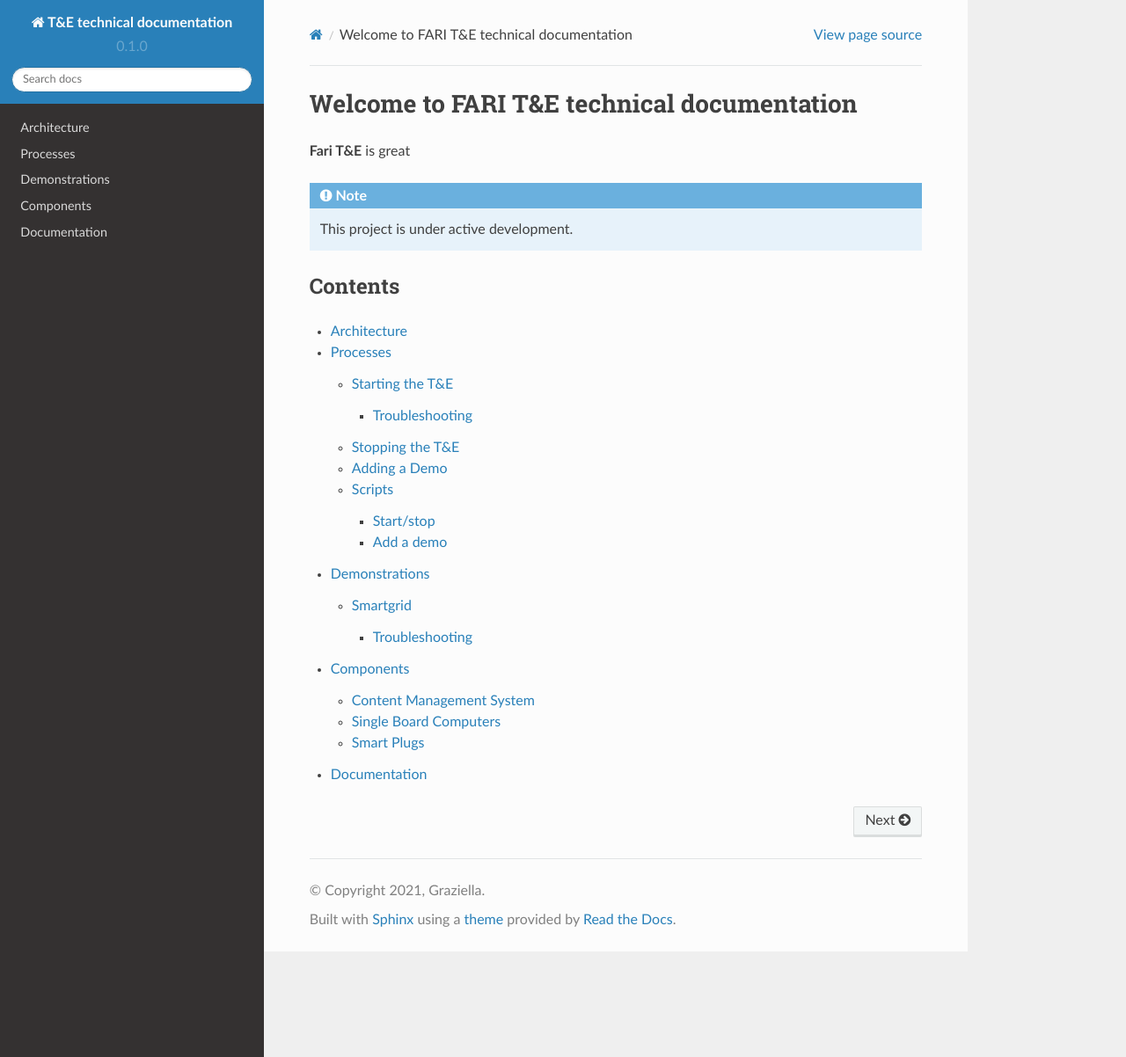
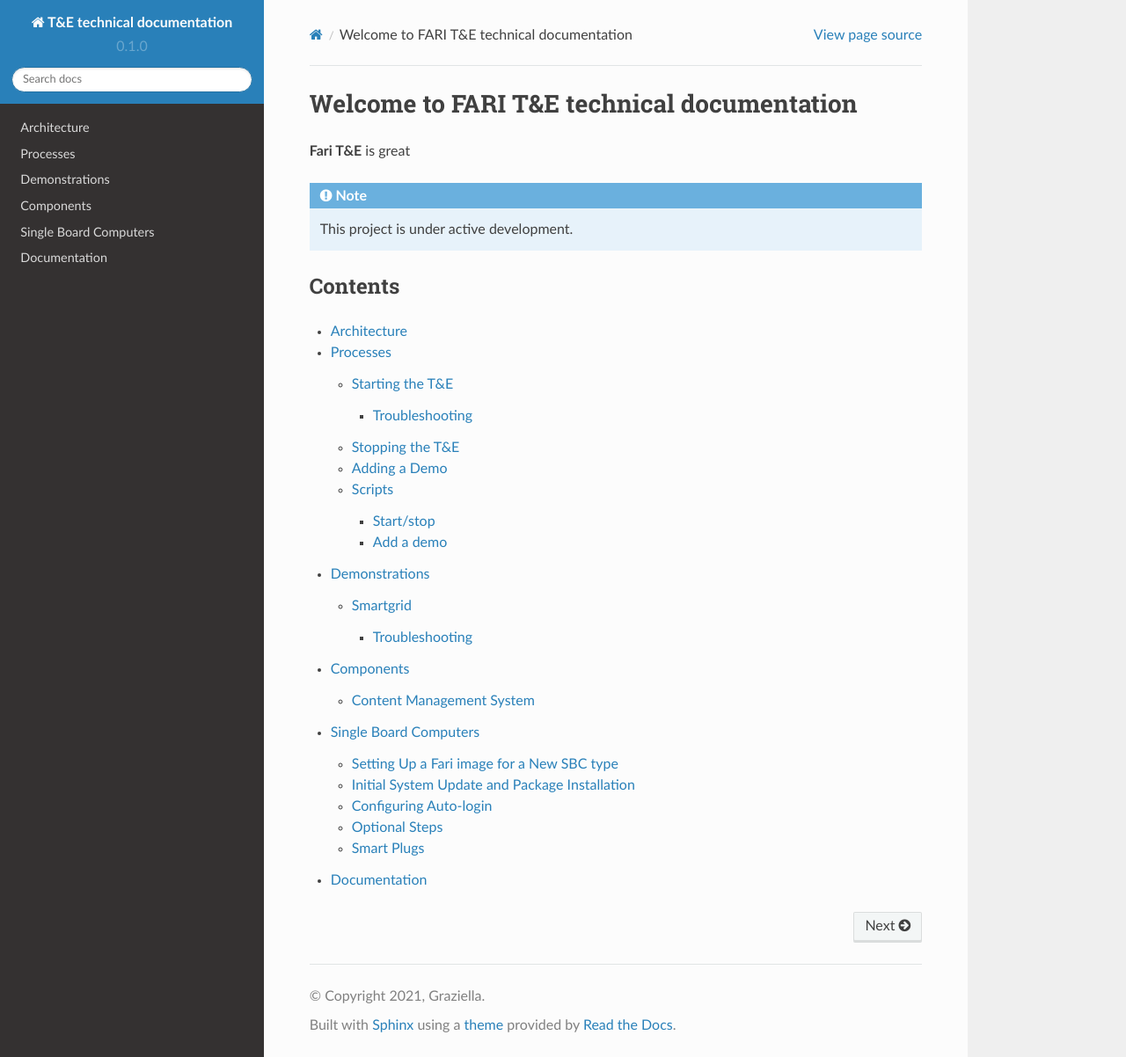
Before and after one commit to FARI-brussels/TE-technical-documentation, a Sphinx documentation site: the page built from docs/source/index.rst, in a window 1280 px wide and 1202 px high. Shown: the whole window at 88% size. Built offline with Sphinx 7.4.7 and the Read the Docs theme 2.0.0, drawn with Linux system fonts in a browser that asks for light colours; some of the changed lines change nothing that is shown.

Commit message:
doc for distro

```diff
--- a/docs/source/components.rst
+++ b/docs/source/components.rst
@@ -14,9 +14,85 @@
 .. _sbc:
 
 Single Board Computers
+======================
+
+We currently have three different Single Board Computers (SBCs): Odroid C4, Odroid N2, and Raspberry Pi 4. All models run Armbian version 22 or greater with the GNOME desktop environment. Custom Fari images for each SBC can be found at the provided link (ADD LINK!).
+
+Setting Up a Fari image for a New SBC type
+------------------------------------------
+
+To prepare a new SBC with the Armbian image, follow these steps:
+
+1. Download the latest Armbian image with GNOME desktop from here (https://www.armbian.com/download/?device_support=Supported.)
+2. Use Balena Etcher or a similar tool to flash the image onto an SD card.
+3. Insert the SD card into the SBC and power it on.
+4. When prompted, set the root and user passwords to `fari.brussels` and choose `fari` as the username. Note: The default keyboard layout is QWERTY.
+5. Select `bash` as the default shell.
+6. During the initial setup, opt to skip Wi-Fi connection and locale generation (skip locales 154).
+
+Initial System Update and Package Installation
+----------------------------------------------
+
+Run the following commands to update the system and install necessary packages:
+
+.. code-block:: bash
+
+   sudo apt update
+   sudo apt upgrade
+   sudo apt install python-is-python3 pip sshpass arp-scan jq dos2unix xdotool gnome-startup-applications
+
+Repeat the update and upgrade commands to ensure all packages are up to date:
+
+.. code-block:: bash
+
+   sudo apt update
+   sudo apt upgrade
+
+Configuring Auto-login
 ----------------------
 
-Odroid C4 and Odroid N2
+To enable auto-login, modify the `11-armbian.conf` file located in `/etc/lightdm/lightdm.conf.d`:
+
+.. code-block:: bash
+
+   cd /etc/lightdm/lightdm.conf.d
+   sudo nano 11-armbian.conf
+
+Add the following lines to the file:
+
+.. code-block:: none
+
+   autologin-user=fari
+   autologin-user-timeout=0
+
+.. code-block:: none
+
+   [Seat:*]
+   autologin-user=fari
+   autologin-user-timeout=0
+   user-session=xfce
+   greeter-show-manual-login=false
+   greeter-hide-users=false
+   allow-guest=false
+
+Optional Steps
+--------------
+
+- **Node.js Installation**: Follow the instructions at [nodesource/distributions](https://github.com/nodesource/distributions) to install Node.js.
+
+- **Generating SSH Key for GitHub**:
+
+  1. Generate an SSH key without a passphrase: `ssh-keygen -o -t rsa -C "experience@fari.brussels"`
+  2. Retrieve the public key: `cat /home/fari/.ssh/id_rsa.pub`
+  3. Copy the key to the Fari Brussels GitHub account as detailed at [TheServerSide.com](https://www.theserverside.com/blog/Coffee-Talk-Java-News-Stories-and-Opinions/GitHub-SSH-Key-Setup-Config-Ubuntu-Linux).
+
+- **Preventing Kernel Updates**: List installed kernel images and hold the current one to prevent updates:
+
+  .. code-block:: bash
+
+     dpkg --list | grep linux-image
+     sudo apt-mark hold linux-image-current-meson64
+
 
 .. autosummary::
    :toctree: generated
```
